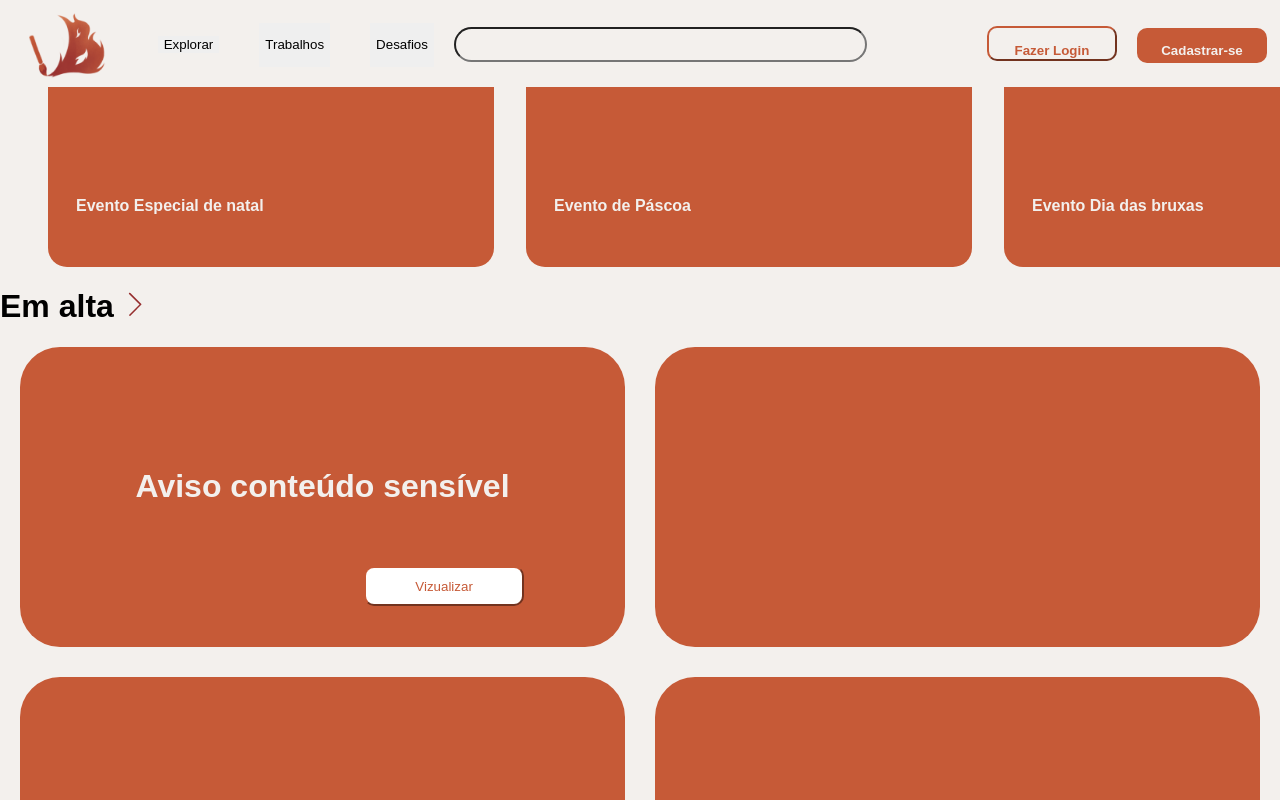
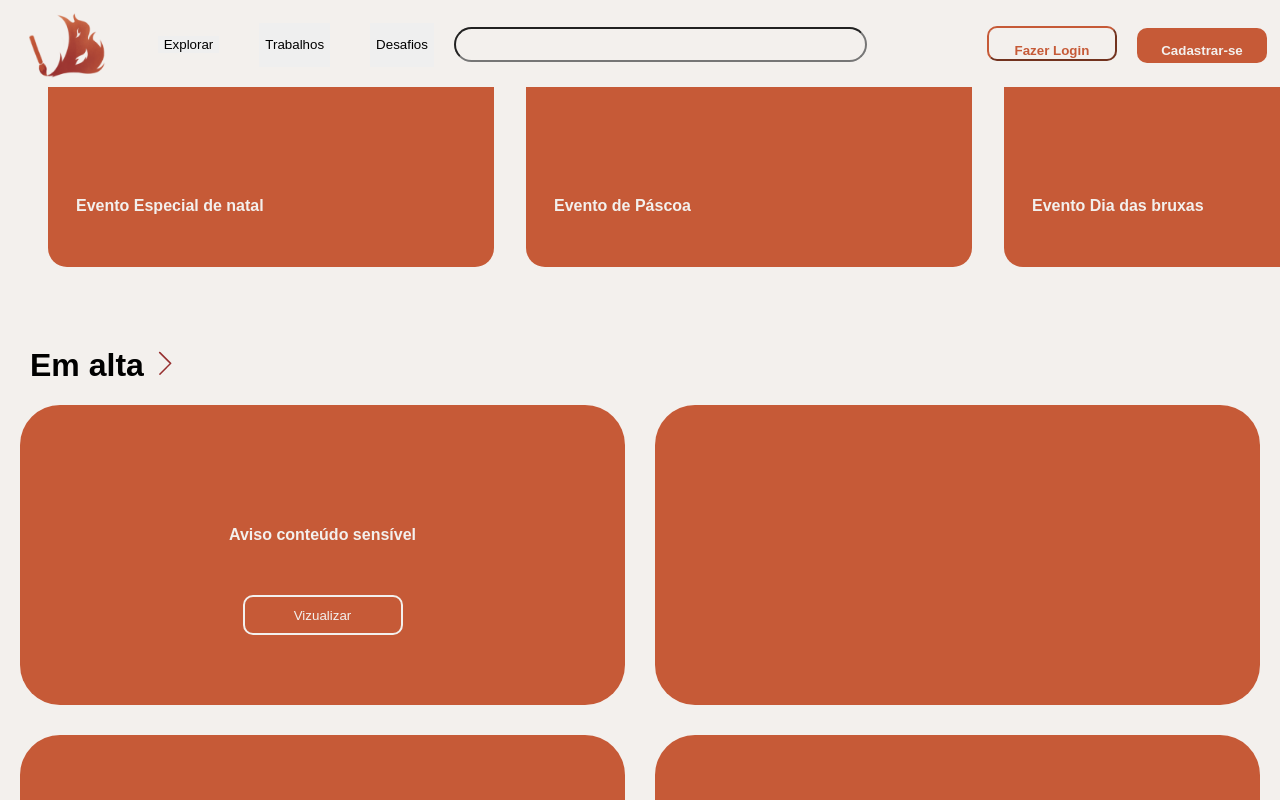
Before and after one commit to AnnaKarinaferreira/artistasSA, a React (Vite) app: page / in a window 1280 px wide. Shown: the top 800 px of the page. Built offline with nearby package versions, Linux system fonts and the light colour scheme.

Commit message:
home e pa

```diff
--- a/src/Components/Home/Home.jsx
+++ b/src/Components/Home/Home.jsx
@@ -24,12 +24,12 @@ const Home = () => {
         </div>
       </div>
 
-      <h1 >Em alta  <img src={seta} alt=""  /> </h1>
+      <h1 className='emAlta' >Em alta  <img src={seta} alt=""  /> </h1>
 
 
       <div className='desenhos'>
         <div className='desenho1'>
-        <h1 className='Avisoconteudo'>Aviso conteúdo sensível</h1>
+        <h1 className='Aviso'>Aviso conteúdo sensível</h1>
         <button><a href="/OutroArt">Vizualizar</a></button></div>
         <a href="/OutroArt"><div className='desenho2'></div></a>
         <a href="/OutroArt"><div className='desenho3'></div></a>
--- a/src/Components/Home/HomeN.jsx
+++ b/src/Components/Home/HomeN.jsx
@@ -26,7 +26,7 @@ const HomeN = () => {
         </div>
       </div>
 
-      <h1 >Em alta  <img src={seta} alt=""  /> </h1>
+      <h1 className='emAlta' >Em alta  <img src={seta} alt=""  /> </h1>
 
 
       <div className='desenhos'>
--- a/src/Components/Home/Homes.css
+++ b/src/Components/Home/Homes.css
@@ -4,6 +4,12 @@ body, html{
     width: 100%;
     background-color: #f3f0ed;
 }
+
+.emAlta{
+    margin-left: 30px;
+    margin-top: 5rem;
+}
+
 
 .desenhos{
     display: grid;
@@ -31,29 +37,24 @@ body, html{
     border-radius: 40px;
 }
 .vizualizar{
-    margin-left: 19vw;
     margin-top: 5vh;
-    background-color: transparent;
+    background: none;
     width: 20vh;
     height: 5vh;
     border-color: #f3f0ed;
-    border-radius: 3vh;
-    color: #f3f0ed;
+    border-radius: 10px;
+    border-style: solid;
 }
 
 .aviso{
     margin-top: 20%;
     color: #f3f0ed;
+    font-size: medium;
 }
+
 .linkvizu {
     text-decoration: none;
-    color: #C65A37;
-}
-.vizualizar{
-    border-color:#C65A37;
-    background-color: #ffffff;
-    border-radius: 10px;
-    text-decoration: none;
+    color: #f3f0ed;
 }
 
 .eventos div{
```
